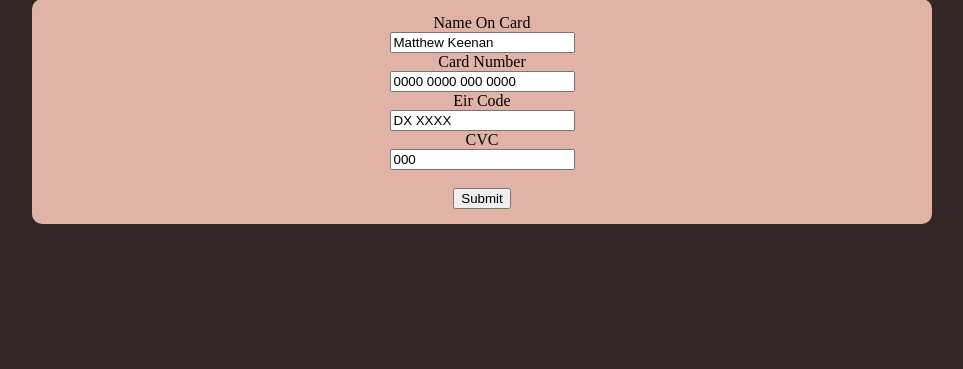
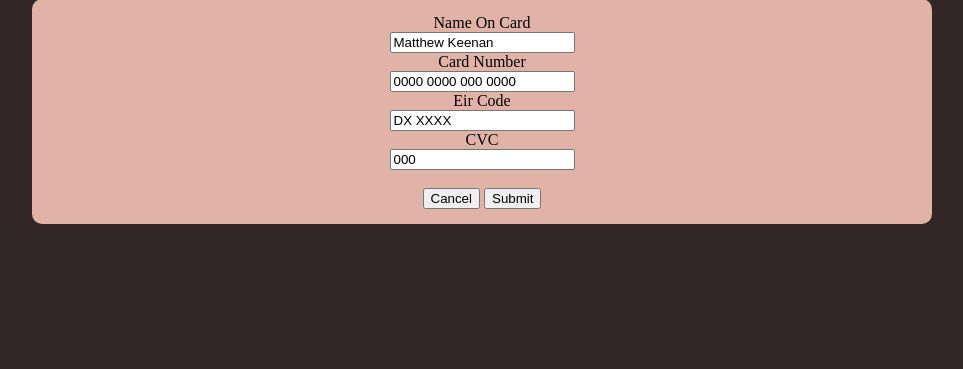
Before and after one commit to MattJphK/SoftwareEng_ClientSide_Project, a PHP site: page /Booking.php in a window 1280 px wide. Shown: the part 190-559 px from the top of the page, without its empty margins (158-1121 px from the left). Run offline with PHP 8.4, Linux system fonts and the light colour scheme.

Commit message:
Update Booking.php

```diff
--- a/Booking.php
+++ b/Booking.php
@@ -56,6 +56,7 @@ $desc1 = "One of Quentin Tarantino Best Films about a heist gone wrong. Creates
             <input type="text" id="eir" name="eir" value="DX XXXX"><br>
             <label for="cvc">CVC</label><br>
             <input type="text" id="cvc" name="cvc" value="000"><br><br>
+            <input type="submit" value="Cancel">
             <input type="submit" value="Submit">
         </form>
     </div>
```
